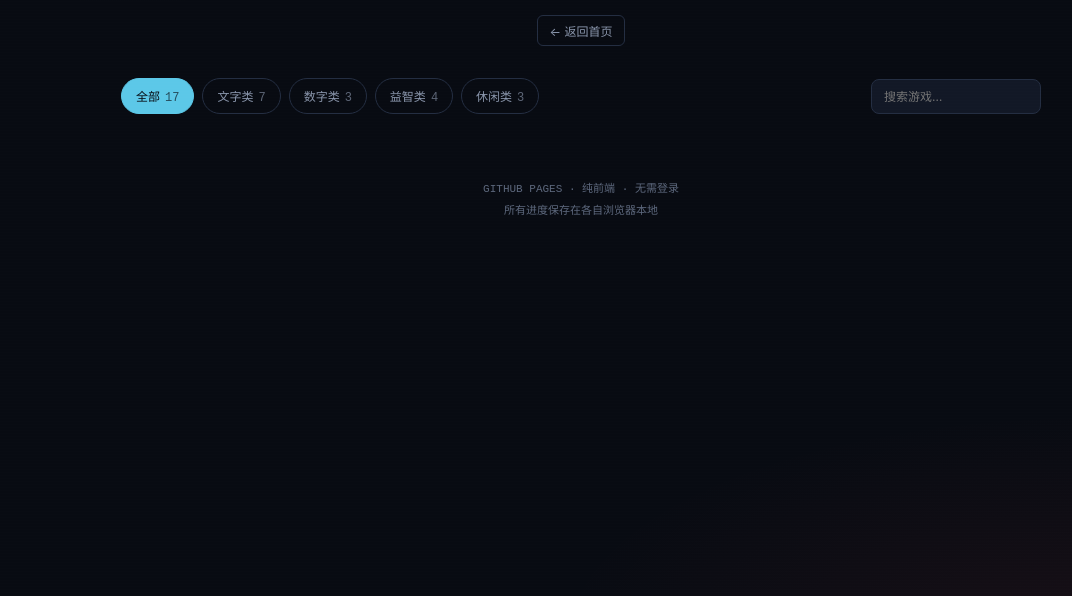
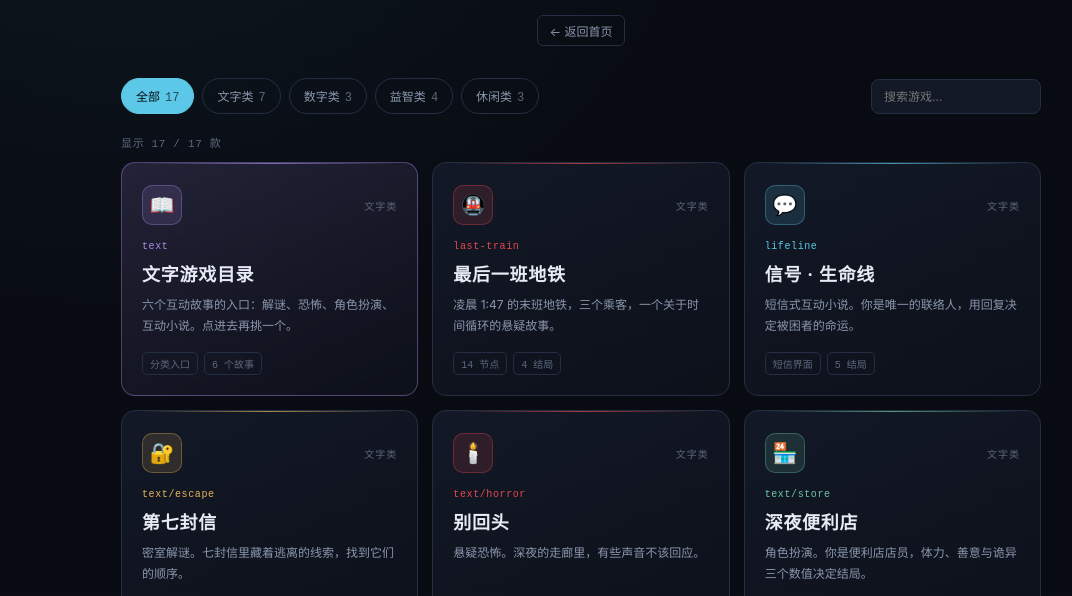
Before and after one commit to smile2000/2048, a plain HTML site: page games/index.html in a window 1280 px wide. Shown: the part 204-800 px from the top of the page, without its empty margins (59-1131 px from the left). Drawn offline with Linux system fonts and the light colour scheme.

Commit message:
修复游戏合集：补回 $ 定义，卡片正常渲染

```diff
--- a/games/index.html
+++ b/games/index.html
@@ -104,6 +104,7 @@
     {name:'今天吃什么',path:'../tools/food/',cat:'casual',icon:'🍜',tone:'amber',desc:'选择困难症专用。滚轮一转，把决定交给命运，还能自己加候选。',tags:['决策骰子','可自定义']}
   ];
   const LABEL={text:'文字类',number:'数字类',puzzle:'益智类',casual:'休闲类'};
+  const $=id=>document.getElementById(id);
   const grid=$('grid'), tabs=$('tabs'), search=$('search'), count=$('count');
   let active='all';
   function render(){
```
